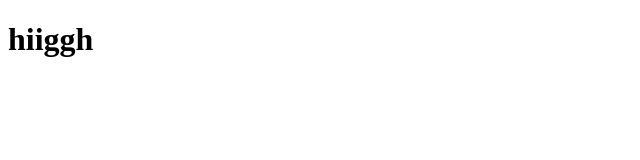
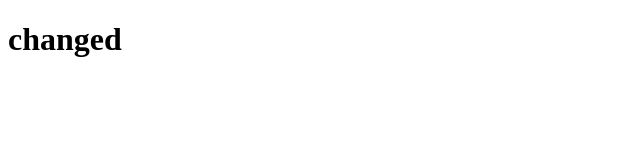
Before and after one commit to vegantod/portfolio, a plain HTML site: page index.html in a window 1280 px wide. Shown: the whole page, without its empty margins (0-640 px from the left). Drawn offline with Linux system fonts and the light colour scheme.

Commit message:
update index

```diff
--- a/index.html
+++ b/index.html
@@ -5,6 +5,6 @@
     <title></title>
   </head>
   <body>
-    <h1>hiiggh</h1>
+    <h1>changed</h1>
   </body>
 </html>
```
